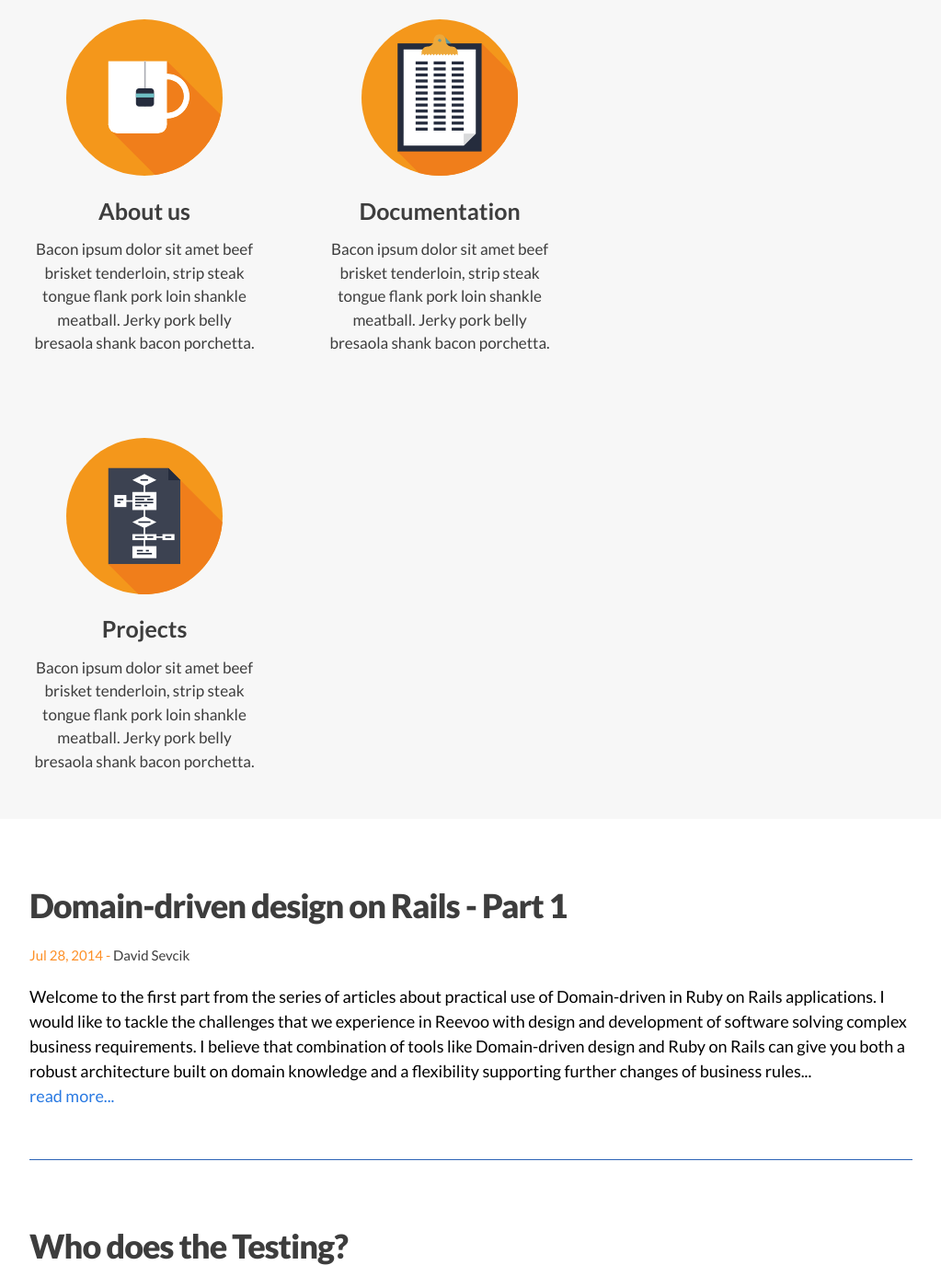
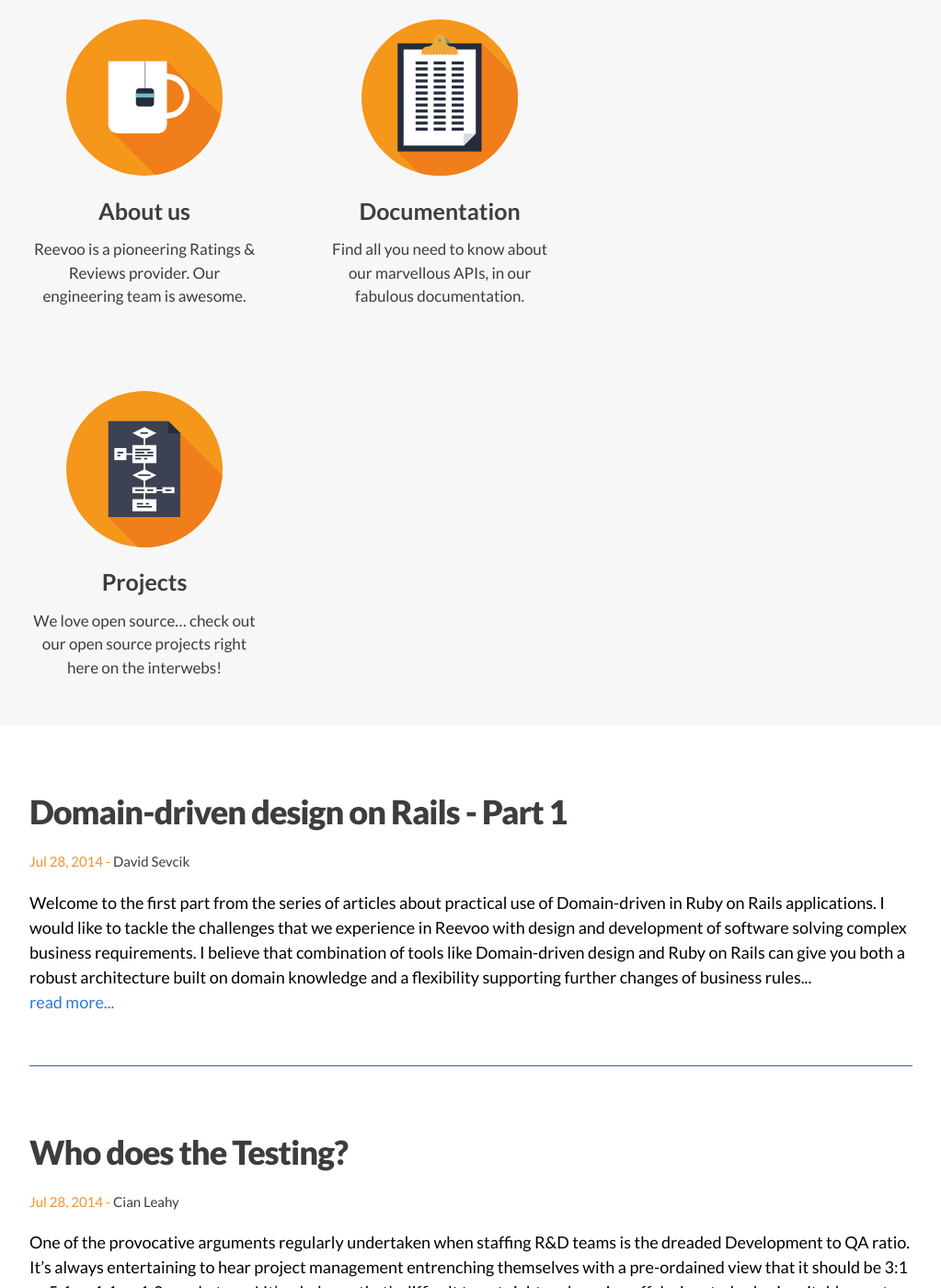
Before and after one commit to reevoo/reevoo.github.io, a Jekyll site: the page built from index.html, in a window 1280 px wide and 1400 px high, scrolled down 649 px. Shown: the whole window at 92% size, without its empty margins (128-1151 px from the left). Built offline with Jekyll 4.4.1, drawn with Linux system fonts in a browser that asks for light colours.

Commit message:
Less Bacon - More Awesome

```diff
--- a/index.html
+++ b/index.html
@@ -16,7 +16,7 @@ layout: wide
             <h3>About us</h3>
           </div>
           <p>
-            Bacon ipsum dolor sit amet beef brisket tenderloin, strip steak tongue flank pork loin shankle meatball. Jerky pork belly bresaola shank bacon porchetta.
+            Reevoo is a pioneering Ratings & Reviews provider. Our engineering team is awesome.
           </p>
         </div>
       </a>
@@ -27,7 +27,7 @@ layout: wide
             <h3>Documentation</h3>
           </div>
           <p>
-            Bacon ipsum dolor sit amet beef brisket tenderloin, strip steak tongue flank pork loin shankle meatball. Jerky pork belly bresaola shank bacon porchetta.
+            Find all you need to know about our marvellous APIs, in our fabulous documentation.
           </p>
         </div>
       </a>
@@ -38,7 +38,7 @@ layout: wide
             <h3>Projects</h3>
           </div>
           <p>
-            Bacon ipsum dolor sit amet beef brisket tenderloin, strip steak tongue flank pork loin shankle meatball. Jerky pork belly bresaola shank bacon porchetta.
+            We love open source… check out our open source projects right here on the interwebs!
           </p>
         </div>
       </a>
```
